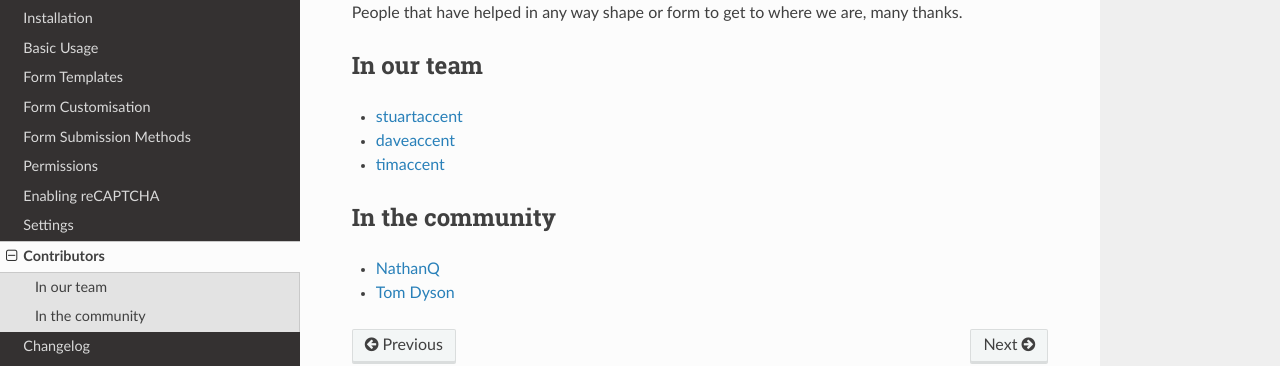
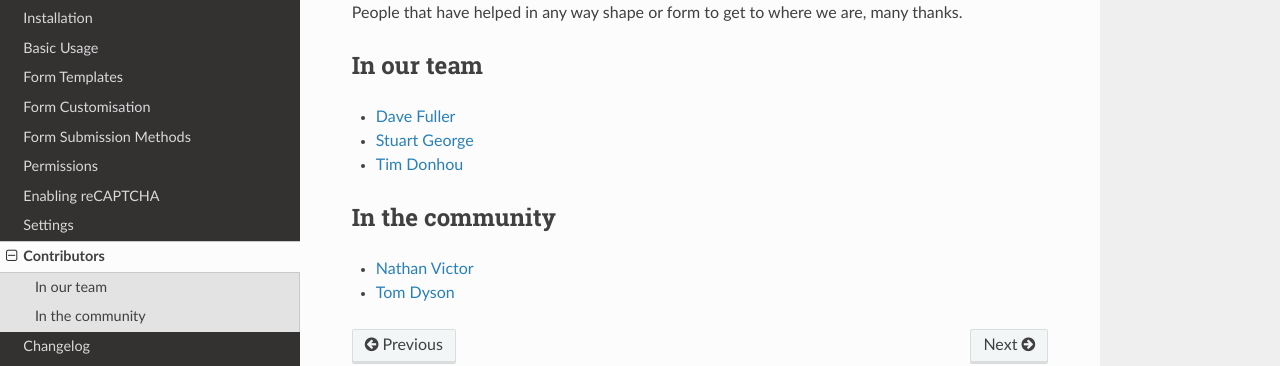
Before and after one commit to labd/wagtailstreamforms, a Sphinx documentation site: the page built from docs/contributors.rst, in a window 1280 px wide. Shown: the part 159-525 px from the top of the page. Built offline with Sphinx 7.4.7 and the Read the Docs theme 2.0.0, drawn with Linux system fonts in a browser that asks for light colours.

Commit message:
changed contributors to real humans

```diff
--- a/docs/contributors.rst
+++ b/docs/contributors.rst
@@ -6,12 +6,12 @@ People that have helped in any way shape or form to get to where we are, many th
 In our team
 -----------
 
-* `stuartaccent <https://github.com/stuartaccent>`_
-* `daveaccent <https://github.com/daveaccent>`_
-* `timaccent <https://github.com/timaccent>`_
+* `Dave Fuller <https://github.com/daveaccent>`_
+* `Stuart George <https://github.com/stuartaccent>`_
+* `Tim Donhou <https://github.com/timaccent>`_
 
 In the community
 ----------------
 
-* `NathanQ <https://github.com/NathanQ>`_
+* `Nathan Victor <https://github.com/NathanQ>`_
 * `Tom Dyson <https://github.com/tomdyson>`_
```
